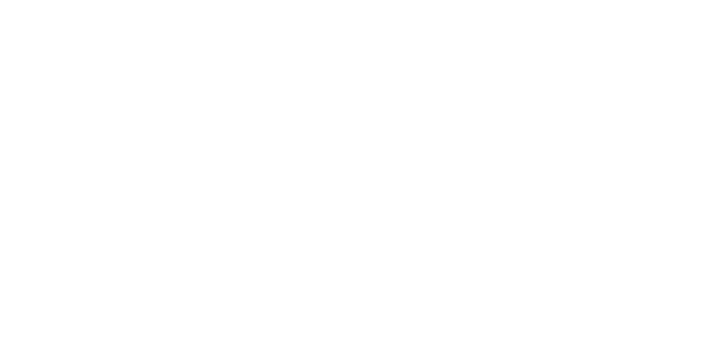
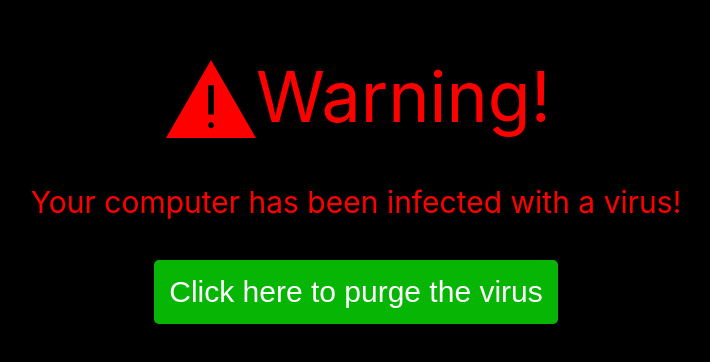
Before and after one commit to Lypho2012/thisIsNotASearchEngine, a React (Create React App) app: page /virus in a window 1280 px wide. Before the commit this address had no page. Shown: the part 146-508 px from the top of the page, without its empty margins (284-994 px from the left). Built offline with nearby package versions, Linux system fonts and the light colour scheme; the HTML template or start-up script is replaced by a standard one.

Commit message:
update readme file and add a bit of virus page

```diff
--- a/package.json
+++ b/package.json
@@ -13,6 +13,7 @@
     "react-dom": "^18.3.1",
     "react-router-dom": "^6.27.0",
     "react-scripts": "5.0.1",
+    "reactjs-popup": "^2.0.6",
     "typewriter-effect": "^2.21.0",
     "web-vitals": "^2.1.4"
   },
--- a/src/App.tsx
+++ b/src/App.tsx
@@ -10,6 +10,7 @@
 import Emoji from './pages/happypages/Emoji.tsx';
 import WhatDay from './pages/WhatDay.tsx';
 import DisplayDay from './pages/whatdaypages/DisplayDay.tsx';
+import Virus from './pages/Virus.tsx';
 
 function App() {
   return (
@@ -25,6 +26,7 @@
           <Route path="/about" element={<About/>}/>
           <Route path="/what+day+is+it+today" element={<WhatDay/>}/>
           <Route path="/what+day+is+it+today/:date" element={<DisplayDay/>}/>
+          <Route path="/virus" element={<Virus/>}/>
         </Routes>
     </div>
     </BrowserRouter>
--- /dev/null
+++ b/src/pages/Virus.css
@@ -0,0 +1,31 @@
+#virus-div {
+    background-color: black;
+    height: 100vh;
+    padding: 100px;
+    padding-top: 200px;
+}
+#virus-header {
+    font-size: 70px;
+    display: flex;
+    flex-direction: row;
+    color: red;
+    padding-left: 350px;
+    margin-bottom: 40px;
+}
+#virus-warning {
+    font-size: 30px;
+    color: red;
+    margin-bottom: 20px;
+}
+#virus-button {
+    color: white;
+    background-color: rgb(7, 181, 4);
+    border-radius: 5px;
+    border: none;
+    padding: 15px;
+    font-size: 30px;
+    margin: 20px;
+}
+#virus-button:hover {
+    cursor: pointer;
+}
--- /dev/null
+++ b/src/pages/Virus.tsx
@@ -0,0 +1,37 @@
+import React from 'react'
+import "./Virus.css"
+import Popup from 'reactjs-popup';
+import 'reactjs-popup/dist/index.css';
+
+function Virus() {
+    const handleVirusClick = () => {
+
+    }
+    return (
+        <div id="virus-div">
+            <div id="virus-header">
+                <svg fill="red" height="90px" width="90px" xmlns="http://www.w3.org/2000/svg" viewBox="0 0 512 512" > <path d="M256,34.297L0,477.703h512L256,34.297z M256,422.05c-9.22,0-16.696-7.475-16.696-16.696s7.475-16.696,16.696-16.696 c9.22,0,16.696,7.475,16.696,16.696S265.22,422.05,256,422.05z M239.304,344.137V177.181h33.391v166.956H239.304z"></path> </svg>
+                <div>Warning!</div>
+            </div>
+            <div id="virus-warning">Your computer has been infected with a virus!</div>
+            <Popup trigger={<button id="virus-button">Click here to purge the virus</button>} modal nested>
+                {close => (
+                    <div className='modal'>
+                        <div className='content'>
+                            Welcome to GFG!!!
+                        </div>
+                        <div>
+                            <button onClick=
+                                {() => close()}>
+                                    Close modal
+                            </button>
+                        </div>
+                    </div>
+                )}
+            </Popup>
+
+        </div>
+    )
+}
+
+export default Virus
--- a/src/pages/WhatDay.tsx
+++ b/src/pages/WhatDay.tsx
@@ -44,7 +44,7 @@
         },
         6:{}
     }
-    // today.getDay() return 0 to 6 for monday through sunday
+    // today.getDay() return 0 to 6 for sunday through saturday
     useEffect(() => {
         const intervalId = setInterval(() => {
             setToday(new Date())
--- a/src/pages/WhySkyBlue.tsx
+++ b/src/pages/WhySkyBlue.tsx
@@ -50,7 +50,7 @@
         </div>
       </div>
       <div id="sun"></div>
-      <div id="moon"></div>
+      {/*<div id="moon"></div>*/}
     </div>
   )
 }
--- a/src/pages/components/SearchBar.tsx
+++ b/src/pages/components/SearchBar.tsx
@@ -78,6 +78,9 @@
     const [wrongSearch, setWrongSearch] = useState(false)
     const [impoliteSearch, setImpoliteSearch] = useState(false)
     const [learnedPlease, setLearnedPlease] = useState(false)
+    const [badSearchCount, setBadSearchCount] = useState(0)
+    const impoliteSearchHints = ["That's not very polite","Have you tried saying please?","You know what the magic word is"]
+    const [impoliteSearchHint, setImpoliteSearchHint] = useState("")
     const navigate = useNavigate();
     const handleInputChange = (event) => {
         setSearchTerm(event.target.value);
@@ -88,7 +91,6 @@
             setHandleSubmit(false)
             setWrongSearch(true)
             for (let prompt of SEARCH_PROMPTS) {
-                console.log(prompt+" "+searchTerm.toLowerCase().indexOf(prompt.toLowerCase())+" "+searchTerm.toLowerCase().indexOf("please"))
                 if (searchTerm.toLowerCase().indexOf("please") >= 0 && searchTerm.toLowerCase().indexOf(prompt.toLowerCase()) >= 0) {
                     setImpoliteSearch(false)
                     setWrongSearch(false)
@@ -97,9 +99,19 @@
                 }
                 if (searchTerm.toLowerCase().indexOf("please") < 0 && searchTerm.toLowerCase().indexOf(prompt.toLowerCase()) >= 0) {
                     setImpoliteSearch(true)
+                    setImpoliteSearchHint(impoliteSearchHints[Math.floor(Math.random()*impoliteSearchHints.length)])
                     setWrongSearch(false)
                 }
             }
+            setTimeout(() => {
+                setBadSearchCount(badSearchCount+1)
+                console.log(badSearchCount)
+            },1000)
+        }
+    })
+    useEffect(() => {
+        if (badSearchCount >= 4) {
+            navigate("/virus")
         }
     })
     const handleSearchActive = (event) => {
@@ -215,7 +227,7 @@
             }
         </div>
         {wrongSearch ? <div className="search-error">That's not a valid search prompt</div>:null}
-        {impoliteSearch ? <div className="search-error">That's not very polite</div>:null}
+        {impoliteSearch ? <div className="search-error">{impoliteSearchHint}</div>:null}
     </div>
     )
 }
```
Also changed, not shown: 2 other files (tests, documents, lock files or other folders).
